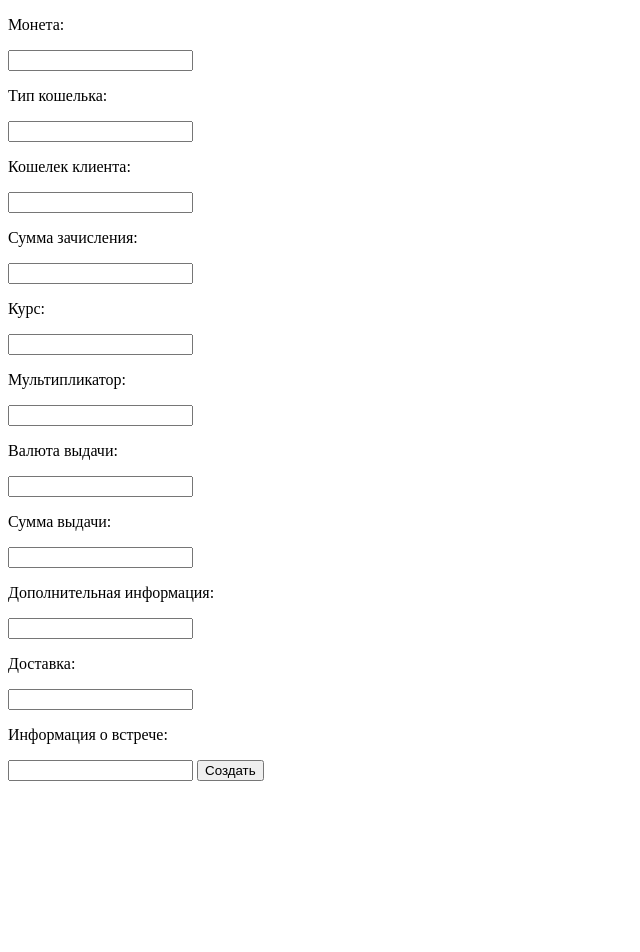
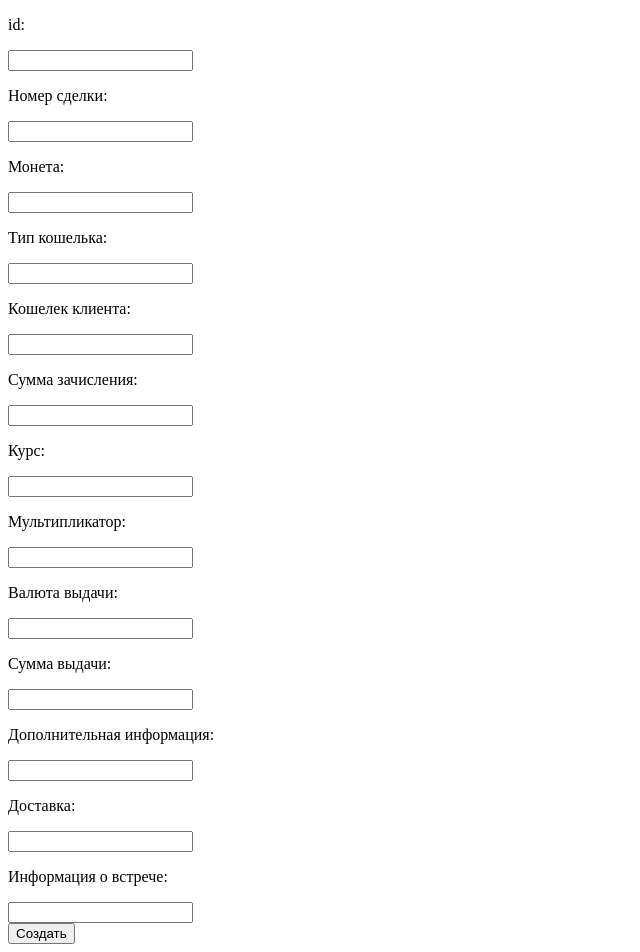
Before and after one commit to Denmozza/bot_criptocash, a plain HTML site: page index.html in a window 1280 px wide. Shown: the whole page, without its empty margins (0-640 px from the left). Before the commit the page ends 800 px from the top, so only its background shows below. Drawn offline with Linux system fonts and the light colour scheme.

Commit message:
Update index.html

```diff
--- a/index.html
+++ b/index.html
@@ -4,8 +4,17 @@
     <meta charset="UTF-8">
     <meta name="viewport" content="width=device-width, initial-scale=1.0">
     <title>Крипта-Наличные</title>
+    <link rel="stylesheet" href="css\stile.css">
 </head>
 <body>
+    <div id="first">
+
+        <p>id:</p>
+        <input type="text">
+
+        <p>Номер сделки:</p>
+        <input type="text">
+
         <p>Монета:</p>
         <input type="text">
 
@@ -38,8 +47,17 @@
 
         <p>Информация о встрече:</p>
         <input type="text">
+    </div>
 
+
+    <div id="second">
         <button tipe="submit" id="submit">Создать</button>
+    </div>
+
+    <script src="https://telegram.org/js/telegram-web-app.js"></script>
+
+</body>
+</html>
 
 
 
```
Lines whose indentation alone changed are shown as unchanged.
